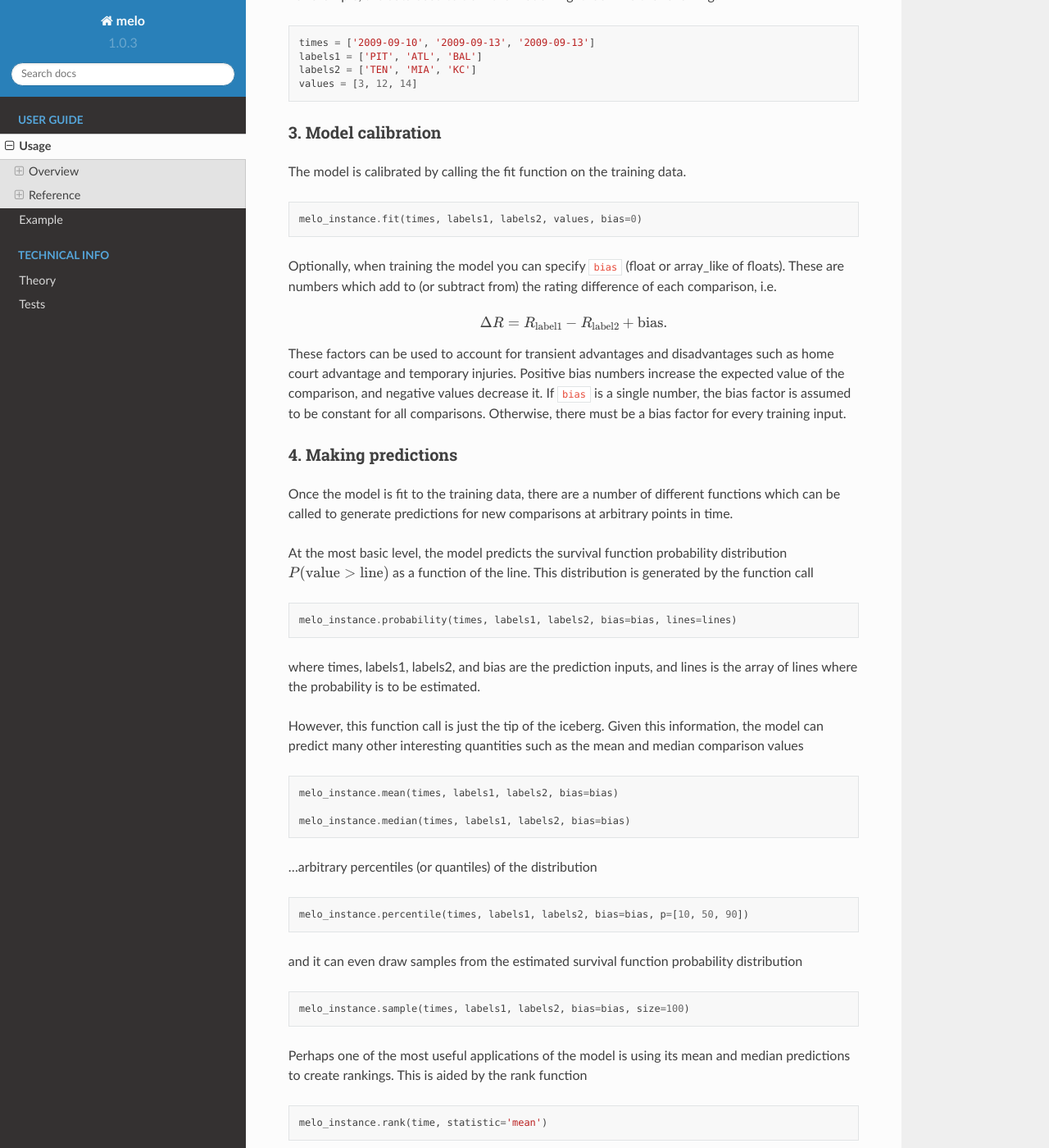
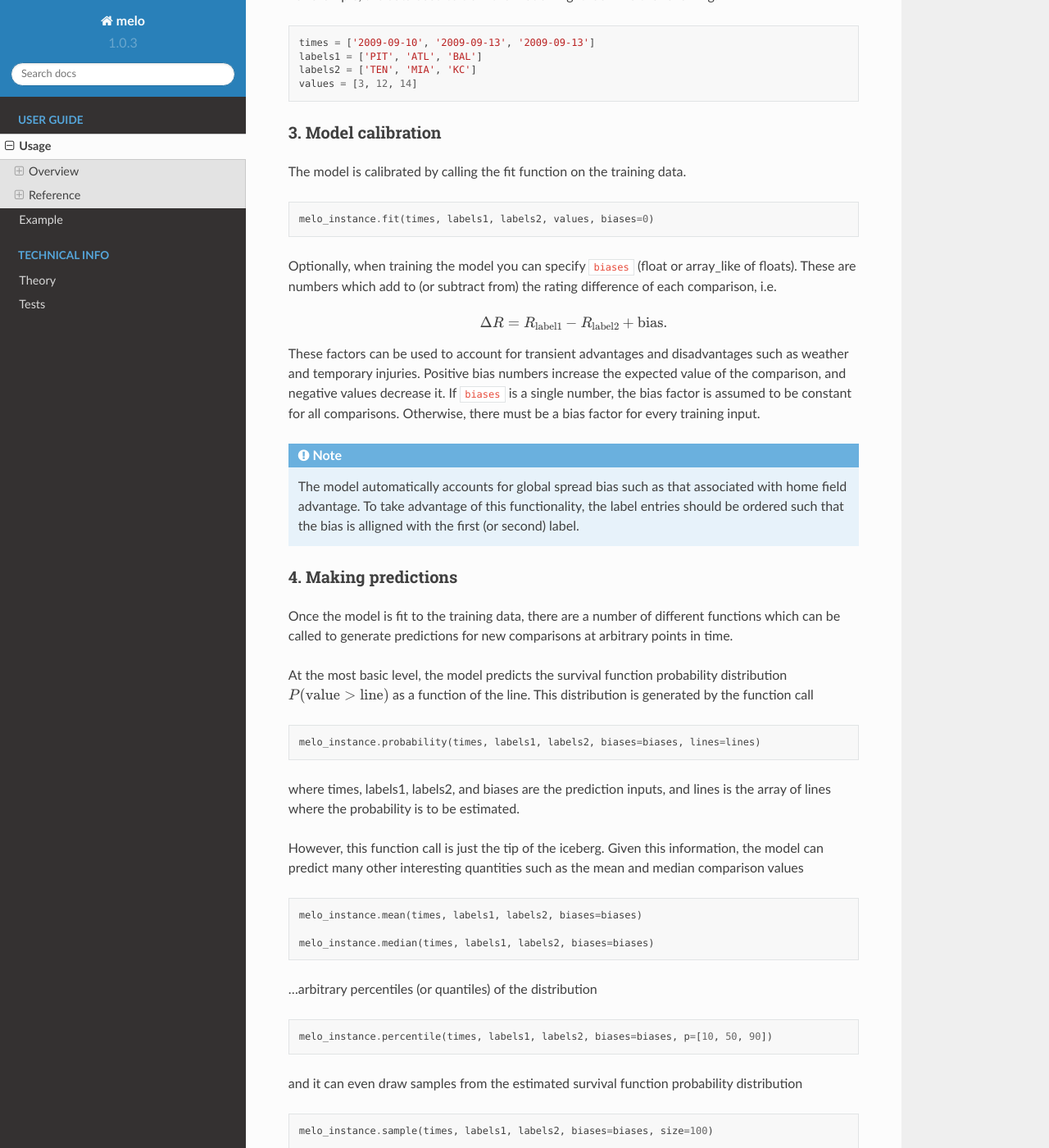
Before and after one commit to morelandjs/melo, a Sphinx documentation site: the page built from doc/usage.rst, in a window 1280 px wide and 1400 px high, scrolled down 1990 px. Shown: the whole window at 82% size. Built offline with Sphinx 7.4.7 and the Read the Docs theme 2.0.0, drawn with Linux system fonts in a browser that asks for light colours.

Commit message:
Add auto-bias.

```diff
--- a/doc/plot_tests.py
+++ b/doc/plot_tests.py
@@ -5,6 +5,7 @@ from itertools import combinations
 import logging
 import os
 from pathlib import Path
+import warnings
 
 import matplotlib.pyplot as plt
 import numpy as np
@@ -366,17 +367,20 @@ def main():
     parser.add_argument('plots', nargs='*')
     args = parser.parse_args()
 
-    if args.plots:
-        for i in args.plots:
-            if i.endswith('.pdf'):
-                i = i[:-4]
-            if i in plot_functions:
-                plot_functions[i]()
-            else:
-                print('unknown plot:', i)
-    else:
-        for f in plot_functions.values():
-            f()
+    with warnings.catch_warnings():
+        warnings.filterwarnings("ignore",category=FutureWarning)
+
+        if args.plots:
+            for i in args.plots:
+                if i.endswith('.pdf'):
+                    i = i[:-4]
+                if i in plot_functions:
+                    plot_functions[i]()
+                else:
+                    print('unknown plot:', i)
+        else:
+            for f in plot_functions.values():
+                f()
 
 
 if __name__ == "__main__":
--- a/doc/usage.rst
+++ b/doc/usage.rst
@@ -67,17 +67,21 @@ For example, the data used to train the model might look like the following: ::
 
 The model is calibrated by calling the fit function on the training data. ::
 
-   melo_instance.fit(times, labels1, labels2, values, bias=0)
+   melo_instance.fit(times, labels1, labels2, values, biases=0)
 
-Optionally, when training the model you can specify ``bias`` (float or array_like of floats). These are numbers which add to (or subtract from) the rating difference of each comparison, i.e.
+Optionally, when training the model you can specify ``biases`` (float or array_like of floats). These are numbers which add to (or subtract from) the rating difference of each comparison, i.e.
 
 .. math::
    \Delta R = R_\text{label1} - R_\text{label2} + \text{bias}.
 
-These factors can be used to account for transient advantages and disadvantages such as home court advantage and temporary injuries.
+These factors can be used to account for transient advantages and disadvantages such as weather and temporary injuries.
 Positive bias numbers increase the expected value of the comparison, and negative values decrease it.
-If ``bias`` is a single number, the bias factor is assumed to be constant for all comparisons.
+If ``biases`` is a single number, the bias factor is assumed to be constant for all comparisons.
 Otherwise, there must be a bias factor for every training input.
+
+.. note::
+   The model automatically accounts for global spread bias such as that associated with home field advantage.
+   To take advantage of this functionality, the label entries should be ordered such that the bias is alligned with the first (or second) label.
 
 4. Making predictions
 ^^^^^^^^^^^^^^^^^^^^^
@@ -87,23 +91,23 @@ Once the model is fit to the training data, there are a number of different func
 At the most basic level, the model predicts the survival function probability distribution :math:`P(\text{value} > \text{line})` as a function of the line.
 This distribution is generated by the function call ::
 
-   melo_instance.probability(times, labels1, labels2, bias=bias, lines=lines)
+   melo_instance.probability(times, labels1, labels2, biases=biases, lines=lines)
 
-where times, labels1, labels2, and bias are the prediction inputs, and lines is the array of lines where the probability is to be estimated.
+where times, labels1, labels2, and biases are the prediction inputs, and lines is the array of lines where the probability is to be estimated.
 
 However, this function call is just the tip of the iceberg. Given this information, the model can predict many other interesting quantities such as the mean and median comparison values ::
 
-   melo_instance.mean(times, labels1, labels2, bias=bias)
+   melo_instance.mean(times, labels1, labels2, biases=biases)
 
-   melo_instance.median(times, labels1, labels2, bias=bias)
+   melo_instance.median(times, labels1, labels2, biases=biases)
 
 ...arbitrary percentiles (or quantiles) of the distribution ::
 
-   melo_instance.percentile(times, labels1, labels2, bias=bias, p=[10, 50, 90])
+   melo_instance.percentile(times, labels1, labels2, biases=biases, p=[10, 50, 90])
 
 and it can even draw samples from the estimated survival function probability distribution ::
 
-   melo_instance.sample(times, labels1, labels2, bias=bias, size=100)
+   melo_instance.sample(times, labels1, labels2, biases=biases, size=100)
 
 Perhaps one of the most useful applications of the model is using its mean and median predictions to create rankings. This is aided by the rank function ::
 
```
Also changed, not shown: doc/example.rst (+10 -20 lines), doc/index.rst (+3 -4 lines), 3 other files.
